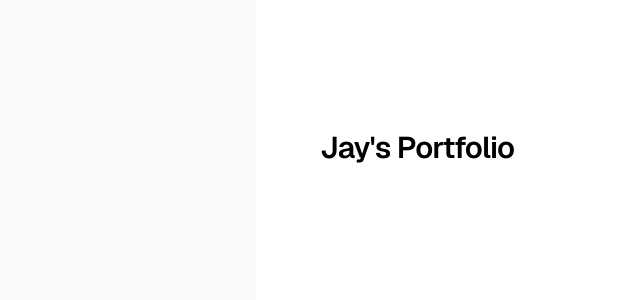
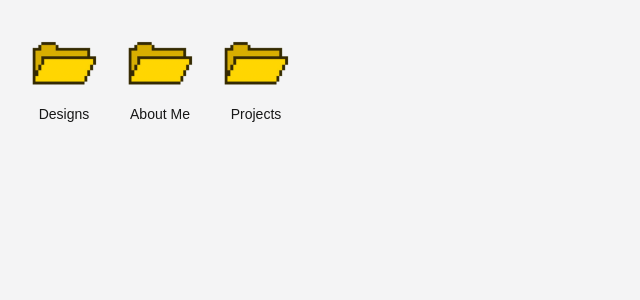
Before and after one commit to jaycnz/portfolio, a Next.js app in the folder my-app/: page / in a window 1280 px wide. Shown: the top 300 px of the page, without its empty margins (0-640 px from the left). Built offline with nearby package versions, Linux system fonts and the light colour scheme.

Commit message:
added folder components

```diff
--- /dev/null
+++ b/my-app/src/components/Desktop/Desktop.tsx
@@ -0,0 +1,24 @@
+'use client'
+
+import { useState } from 'react';
+import { Folder } from '../Folder';
+
+export function Desktop() {
+  const [windows, setWindows] = useState([]);
+
+  function openWindow(windowName: String) {
+    // should open window corresponding to name of window
+    return null
+  }
+
+  return (
+    <div className="relative w-full h-screen bg-zinc-100 dark:bg-zinc-950">
+      {/* Folders on desktop */}
+      <div className="flex flex-wrap gap-4 p-6">
+        <Folder name="Designs" onClick={() => openWindow('About Me')} />
+        <Folder name="About Me" onClick={() => openWindow('Designs')} />
+        <Folder name="Projects" onClick={() => openWindow('Projects')} />
+      </div>
+    </div>
+  );
+}
--- /dev/null
+++ b/my-app/src/components/Desktop/index.js
@@ -0,0 +1 @@
+export { Desktop } from './Desktop'
--- /dev/null
+++ b/my-app/src/components/Folder/Folder.tsx
@@ -0,0 +1,14 @@
+export function Folder(props) {
+  return (
+    <button
+      onClick={props.onClick}
+      className="flex flex-col items-center justify-center w-20 text-sm text-center hover:opacity-80"
+    >
+      <img
+        src="images/folder.png"
+        alt={"folder"}
+      />
+      <span>{props.name}</span>
+    </button>
+  );
+}
--- /dev/null
+++ b/my-app/src/components/Folder/index.js
@@ -0,0 +1 @@
+export { Folder } from './Folder'
--- a/my-app/src/components/Main/Main.tsx
+++ b/my-app/src/components/Main/Main.tsx
@@ -1,10 +1,10 @@
-import { Title } from '../Title'
+import { Desktop } from '../Desktop'
 
 
 export function Main() {
   return (
     <div>
-        <Title/>
+        <Desktop/>
     </div>
   )
 }
```
Also changed, not shown: my-app/package.json (+7 -5 lines), 1 other file (tests, documents, lock files or other folders).
